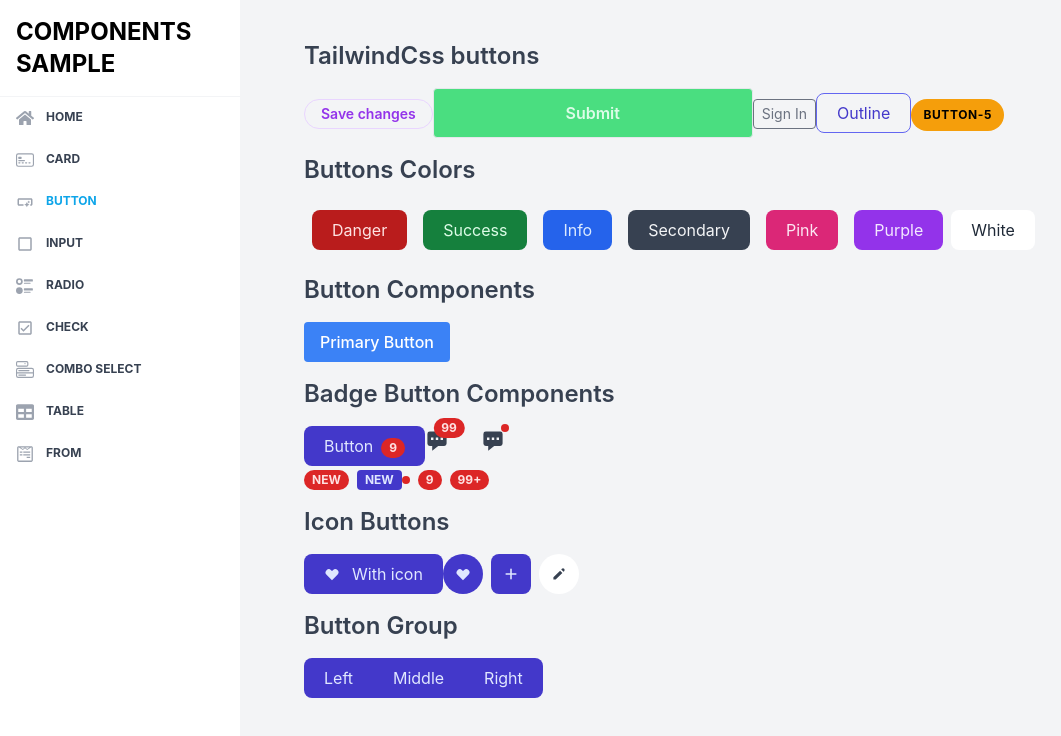
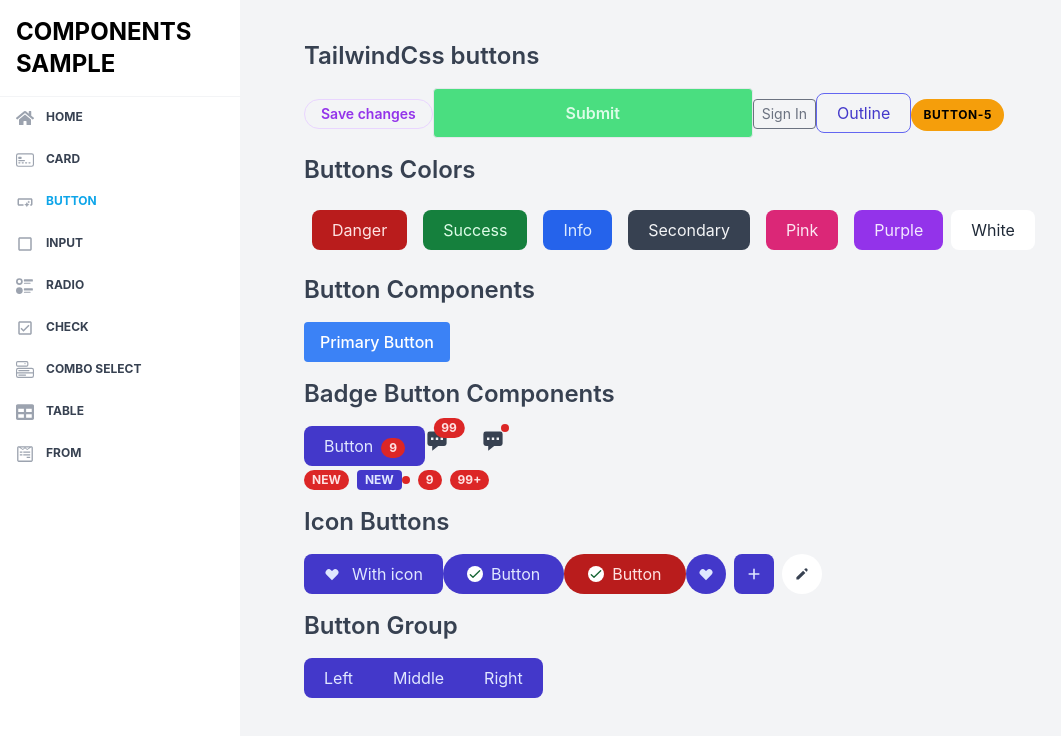
Before and after one commit to ellesis/tailwind-react, a React (Create React App) app: page /components/button in a window 1280 px wide. Shown: the top 736 px of the page, without its empty margins (0-1061 px from the left). Built offline with nearby package versions, Linux system fonts and the light colour scheme.

Commit message:
Add button components samples

```diff
--- a/src/pages/components/button.js
+++ b/src/pages/components/button.js
@@ -118,6 +118,34 @@
           <span>With icon</span>
         </button>
 
+        {/* Button with icon left-2 */}
+        <button className="inline-flex items-center px-6 py-2 text-indigo-100 bg-indigo-700 rounded-full hover:bg-indigo-800">
+          <svg
+            xmlns="http://www.w3.org/2000/svg"
+            className="w-4 h-4 mr-2 text-green-800 bg-white rounded-full"
+            fill="none"
+            viewBox="0 0 24 24"
+            stroke="currentColor"
+          >
+            <path strokeLinecap="round" strokeLinejoin="round" strokeWidth="2" d="M5 13l4 4L19 7" />
+          </svg>
+          <span>Button</span>
+        </button>
+
+        {/* Button with icon left-3 */}
+        <button className="inline-flex items-center px-6 py-2 text-red-100 bg-red-700 rounded-full hover:bg-red-800">
+          <svg
+            xmlns="http://www.w3.org/2000/svg"
+            className="w-4 h-4 mr-2 text-green-800 bg-white rounded-full"
+            fill="none"
+            viewBox="0 0 24 24"
+            stroke="currentColor"
+          >
+            <path strokeLinecap="round" strokeLinejoin="round" strokeWidth="2" d="M5 13l4 4L19 7" />
+          </svg>
+          <span>Button</span>
+        </button>
+
         {/* Icon button */}
         <button className="inline-flex items-center justify-center w-10 h-10 mr-2 text-indigo-100 transition-colors duration-150 bg-indigo-700 rounded-full focus:shadow-outline hover:bg-indigo-800">
           <svg className="w-4 h-4 fill-current" viewBox="0 0 20 20">
```
